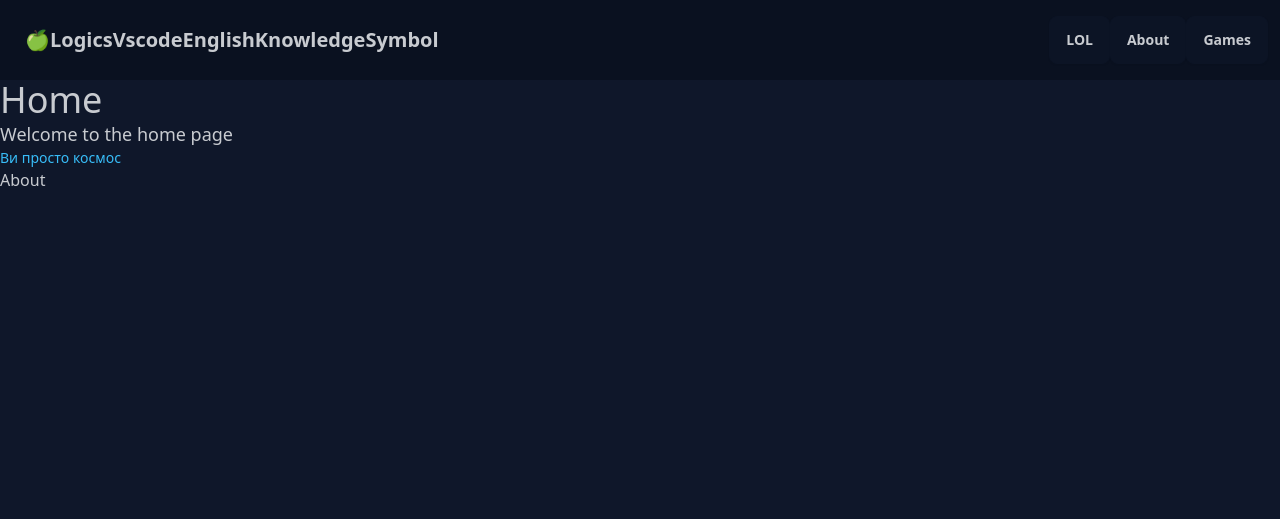
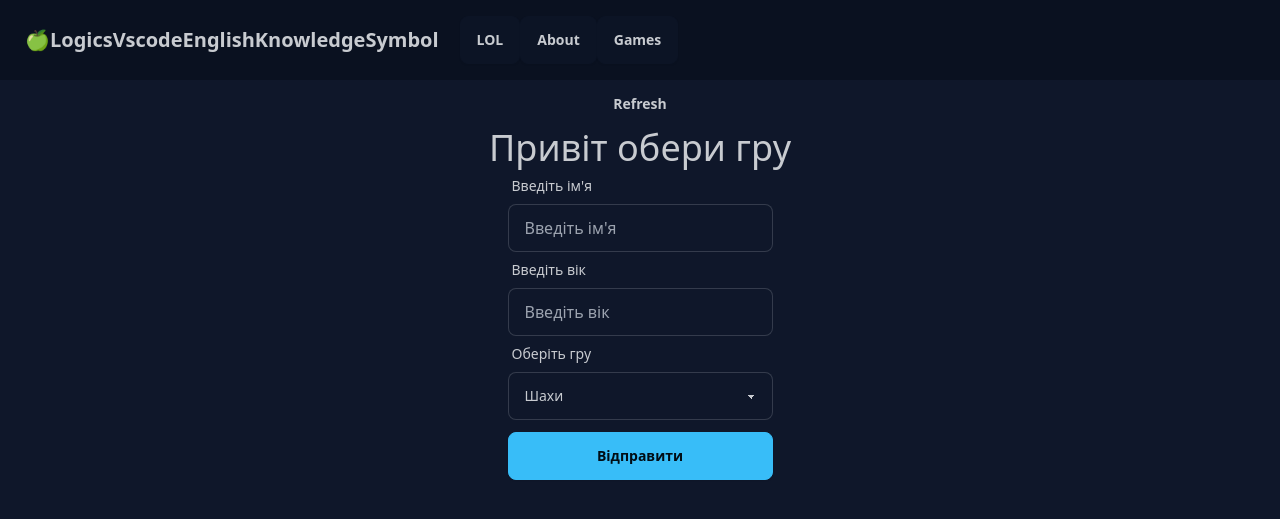
Before and after one commit to Dotpakc/LogicsVscodeEnglishKnowledgeSymbol-lesson24, a Flask app: template templates/tg.html in a window 1280 px wide. Shown: the top 519 px of the page. Run offline with Flask 3, Linux system fonts and the light colour scheme; the template is opened without the code that fills it, so the values that code supplies are empty; some libraries are stand-ins or nearby versions.

Commit message:
lesson25

```diff
--- a/main.py
+++ b/main.py
@@ -32,6 +32,10 @@ def lol():
     return render_template("lol.html")
 
 
+@app.route("/tg")
+def tg():
+    return render_template("tg.html")
+
 
 @app.route("/games")
 def games():
@@ -53,4 +57,4 @@ def games():
     return render_template("games.html", data=list_games, paginator=paginator)
 
 if __name__ == "__main__":
-    app.run(debug=True)
+    app.run(debug=True, port=8000)
--- a/templates/base.html
+++ b/templates/base.html
@@ -12,8 +12,8 @@
 <body>
 
     <div class="navbar bg-base-300">
-        <div class="container mx-auto">
-        <div class="flex-1">
+        <div class="container mx-auto md:flex md:items-center">
+          <div class="flex-1 md:flex-none">
             <a class="btn btn-ghost text-xl font-bold" href="/">🍏LogicsVscodeEnglishKnowledgeSymbol</a>
           </div>
           <div class="flex-none">
@@ -21,7 +21,6 @@
               <li><a href="/lol" class="btn">LOL</a></li>
               <li><a href="/about" class="btn">About</a></li>
               <li><a href="/games" class="btn">Games</a></li>
-
             </ul>
           </div>
         </div>
--- a/templates/games.html
+++ b/templates/games.html
@@ -17,7 +17,7 @@
             </select>
         </div>
     </div>
-    <div class="grid grid-cols-7  gap-4">
+    <div class="grid gap-4 sm:grid-cols-2 md:grid-cols-3 lg:grid-cols-4 xl:grid-cols-5">
         {% for game in data %}
         <div class="rounded-lg bg-base-100 flex justify-center items-center flex-col hover:shadow-lg transition duration-300 hover:bg-base-200 transform hover:scale-105">
             <div class="flex justify-center items-center mb-4 bg-base-300 rounded-lg p-4">
--- a/templates/tg.html
+++ b/templates/tg.html
@@ -5,13 +5,65 @@
 {% endblock %}
 
 {% block content %}
+<div class="container mx-auto flex flex-col justify-center items-center">
+    <div class="flex justify-center items-center">
+        <div class="flex justify-center items-center">
+            <a href="/tg" class="btn btn-ghost">Refresh</a>
+        </div>
+    </div>
+    <div class="flex justify-center items-center flex-col">
+        <h1 class="text-4xl">Привіт обери гру</h1>
+        <form method="post">
+            <div class="form-control">
+                <label class="label">
+                    <span class="label-text">Введіть ім'я</span>
+                </label>
+                <input type="text" name="name" placeholder="Введіть ім'я" class="input input-bordered">
+            </div>
+            <div class="form-control">
+                <label class="label">
+                    <span class="label-text">Введіть вік</span>
+                </label>
+                <input type="number" name="age" placeholder="Введіть вік" class="input input-bordered">
+            </div>
+            <div class="form-control">
+                <label class="label">
+                    <span class="label-text
+                    ">Оберіть гру</span>
+                </label>
+                <select name="game" class="select select-bordered">
+                    <option value="1">Шахи</option>
+                    <option value="2">Шашки</option>
+                    <option value="3">Гомоку</option>
+                    <option value="4">Крестики-нолики</option>
+                </select>
+            </div>
+            <div class="form-control my-3">
+                <button class="btn btn-primary">Відправити</button>
+            </div>
+        </form>
+    </div>
+</div>
 
-<h1 class="text-4xl">Home</h1>
-<p class="text-lg">Welcome to the home page</p>
-<p class="text-sm text-primary">Ви просто космос</p>
+<script>
+    const tg = window.Telegram.WebApp;
+    const form = document.querySelector('form');
+    form.addEventListener('submit', (e) => {
+        e.preventDefault();
+        const formData = new FormData(form);
+        const name = formData.get('name');
+        const age = formData.get('age');
+        const game = formData.get('game');
 
-<a href='/about'>About</a>
+        const data = {
+            name,
+            age,
+            game
+        };
 
+        tg.sendData(JSON.stringify(data));
+        tg.close();
+    });
 
-
+</script>
 {% endblock %}
```
Also changed, not shown: mainTG.py (+7 -2 lines). Lines whose indentation alone changed are shown as unchanged.
